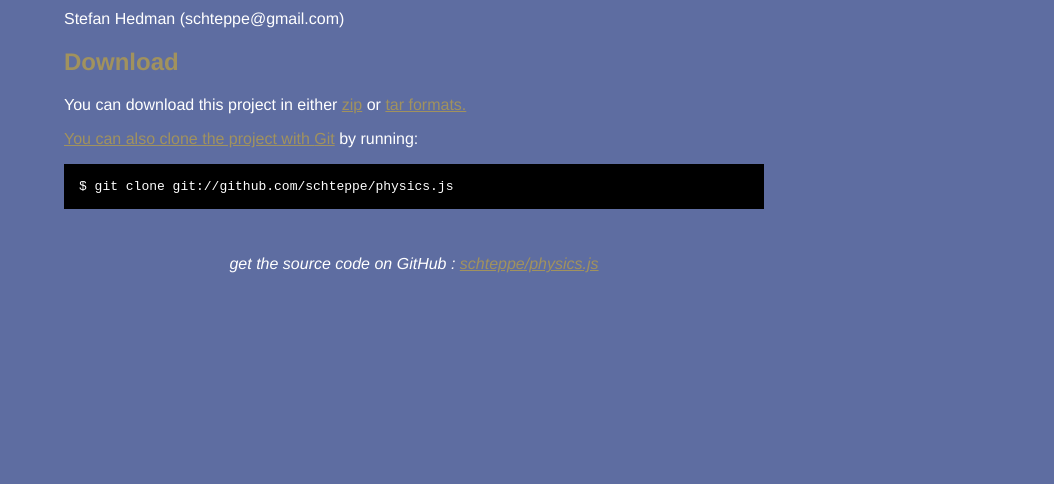
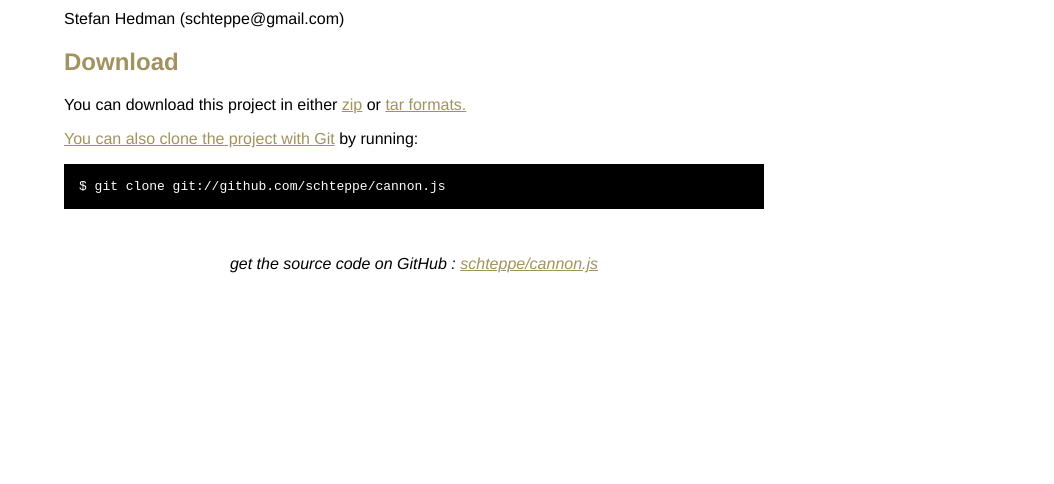
Before and after one commit to schteppe/cannon.js, a plain HTML site: page index.html in a window 1280 px wide. Shown: the part 316-800 px from the top of the page, without its empty margins (226-1280 px from the left). Drawn offline with Linux system fonts and the light colour scheme.

Commit message:
Update index.html

```diff
--- a/index.html
+++ b/index.html
@@ -2,15 +2,13 @@
 <html>
 <head>
   <meta charset='utf-8'>
-
-  <title>schteppe/physics.js @ GitHub</title>
-
+  <title>schteppe/cannon.js @ GitHub</title>
   <style type="text/css">
     body {
       margin-top: 1.0em;
-      background-color: #5e6da1;
+      background-color: white;
       font-family: Helvetica, Arial, FreeSans, san-serif;
-      color: #ffffff;
+      color: black;
     }
     #container {
       margin: 0 auto;
@@ -31,57 +29,43 @@
 </head>
 
 <body>
-  <a href="https://github.com/schteppe/physics.js"><img style="position: absolute; top: 0; right: 0; border: 0;" src="http://s3.amazonaws.com/github/ribbons/forkme_right_darkblue_121621.png" alt="Fork me on GitHub" /></a>
+  <a href="https://github.com/schteppe/cannon.js"><img style="position: absolute; top: 0; right: 0; border: 0;" src="http://s3.amazonaws.com/github/ribbons/forkme_right_darkblue_121621.png" alt="Fork me on GitHub" /></a>
 
   <div id="container">
 
     <div class="download">
-      <a href="https://github.com/schteppe/physics.js/zipball/master">
+      <a href="https://github.com/schteppe/cannon.js/zipball/master">
         <img border="0" width="90" src="https://github.com/images/modules/download/zip.png"></a>
-      <a href="https://github.com/schteppe/physics.js/tarball/master">
+      <a href="https://github.com/schteppe/cannon.js/tarball/master">
         <img border="0" width="90" src="https://github.com/images/modules/download/tar.png"></a>
     </div>
 
-    <h1><a href="https://github.com/schteppe/physics.js">physics.js</a>
+    <h1><a href="https://github.com/schteppe/cannon.js">physics.js</a>
       <span class="small">by <a href="https://github.com/schteppe">schteppe</a></span></h1>
 
     <div class="description">
       A lightweight and simple 3D physics engine for the web.
     </div>
 
+    <h2>Authors</h2>
+    <p>Stefan Hedman (schteppe@gmail.com)</p>
 
-
-
-
-
-
-
-
-
-      <h2>Authors</h2>
-      <p>Stefan Hedman (schteppe@gmail.com)
-<br/>      </p>
-
-
-
-      <h2>Contact</h2>
-      <p>Stefan Hedman (schteppe@gmail.com)
-<br/>      </p>
-
+    <h2>Contact</h2>
+    <p>Stefan Hedman (schteppe@gmail.com)</p>
 
     <h2>Download</h2>
     <p>
       You can download this project in either
-      <a href="https://github.com/schteppe/physics.js/zipball/master">zip</a> or
-      <a href="https://github.com/schteppe/physics.js/tarball/master">tar formats.
+      <a href="https://github.com/schteppe/cannon.js/zipball/master">zip</a> or
+      <a href="https://github.com/schteppe/cannon.js/tarball/master">tar formats.
     </p>
     <p>You can also clone the project with <a href="http://git-scm.com">Git</a>
       by running:
-      <pre>$ git clone git://github.com/schteppe/physics.js</pre>
+      <pre>$ git clone git://github.com/schteppe/cannon.js</pre>
     </p>
 
     <div class="footer">
-      get the source code on GitHub : <a href="https://github.com/schteppe/physics.js">schteppe/physics.js</a>
+      get the source code on GitHub : <a href="https://github.com/schteppe/cannon.js">schteppe/cannon.js</a>
     </div>
 
   </div>
```
